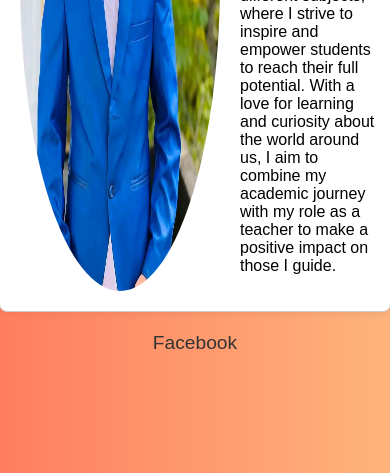
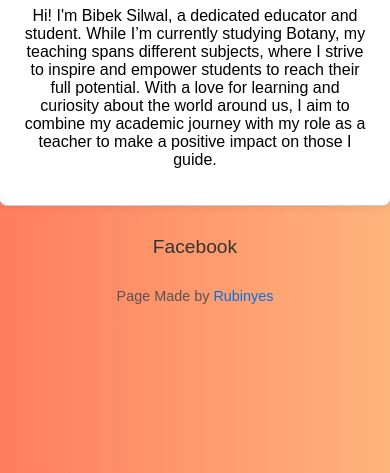
Before and after one commit to Rubinyes/bibek, a plain HTML site: page index.html in a window 390 px wide. Shown: the part 371-844 px from the top of the page. Drawn offline with Linux system fonts and the light colour scheme.

Commit message:
Update index.html
mobile friendly

```diff
--- a/index.html
+++ b/index.html
@@ -5,8 +5,9 @@
     <meta name="viewport" content="width=device-width, initial-scale=1.0">
     <title>Bibek Silwal – Educator & Botany Student</title>
     <style>
+        /* Base Styles */
         body {
-            background: linear-gradient(to right, #ff7e5f, #feb47b); /* Gradient from peach to yellow */
+            background: linear-gradient(to right, #ff7e5f, #feb47b); /* Gradient background */
             font-family: Arial, sans-serif;
             margin: 0;
             padding: 20px;
@@ -18,13 +19,14 @@
 
         .container {
             display: flex;
+            flex-direction: row; /* Side by side on larger screens */
             max-width: 800px;
             width: 100%;
             border: 1px solid #ccc;
             border-radius: 8px;
             padding: 20px;
             box-shadow: 0px 0px 10px rgba(0, 0, 0, 0.1);
-            background: white; /* White background for content */
+            background: white;
         }
 
         .container img {
@@ -50,7 +52,45 @@
         }
 
         .social-media a:hover {
-            color: #0077b5; /* Example hover color */
+            color: #0077b5;
+        }
+
+        footer {
+            margin-top: 20px;
+            text-align: center;
+            font-size: 0.9em;
+            color: #555;
+        }
+
+        footer a {
+            text-decoration: none;
+            color: #0073e6;
+        }
+
+        footer a:hover {
+            text-decoration: underline;
+        }
+
+        /* Media Query for Mobile Devices */
+        @media (max-width: 600px) {
+            .container {
+                flex-direction: column; /* Stacks the image and intro vertically */
+                text-align: center;
+            }
+
+            .container img {
+                max-width: 150px; /* Make the image smaller on mobile */
+                margin: 0 auto 20px auto; /* Center image on mobile */
+            }
+
+            .intro {
+                text-align: center; /* Center text on mobile */
+            }
+
+            .social-media a {
+                display: block; /* Stacks links vertically on mobile */
+                margin: 10px 0;
+            }
         }
     </style>
 </head>
@@ -68,5 +108,9 @@
         <a href="https://www.facebook.com/bibek.silwal.98" target="_blank">Facebook</a>
     </div>
 
+    <footer>
+        Page Made by <a href="https://github.com/Rubinyes" target="_blank">Rubinyes</a>
+    </footer>
+
 </body>
 </html>
```
